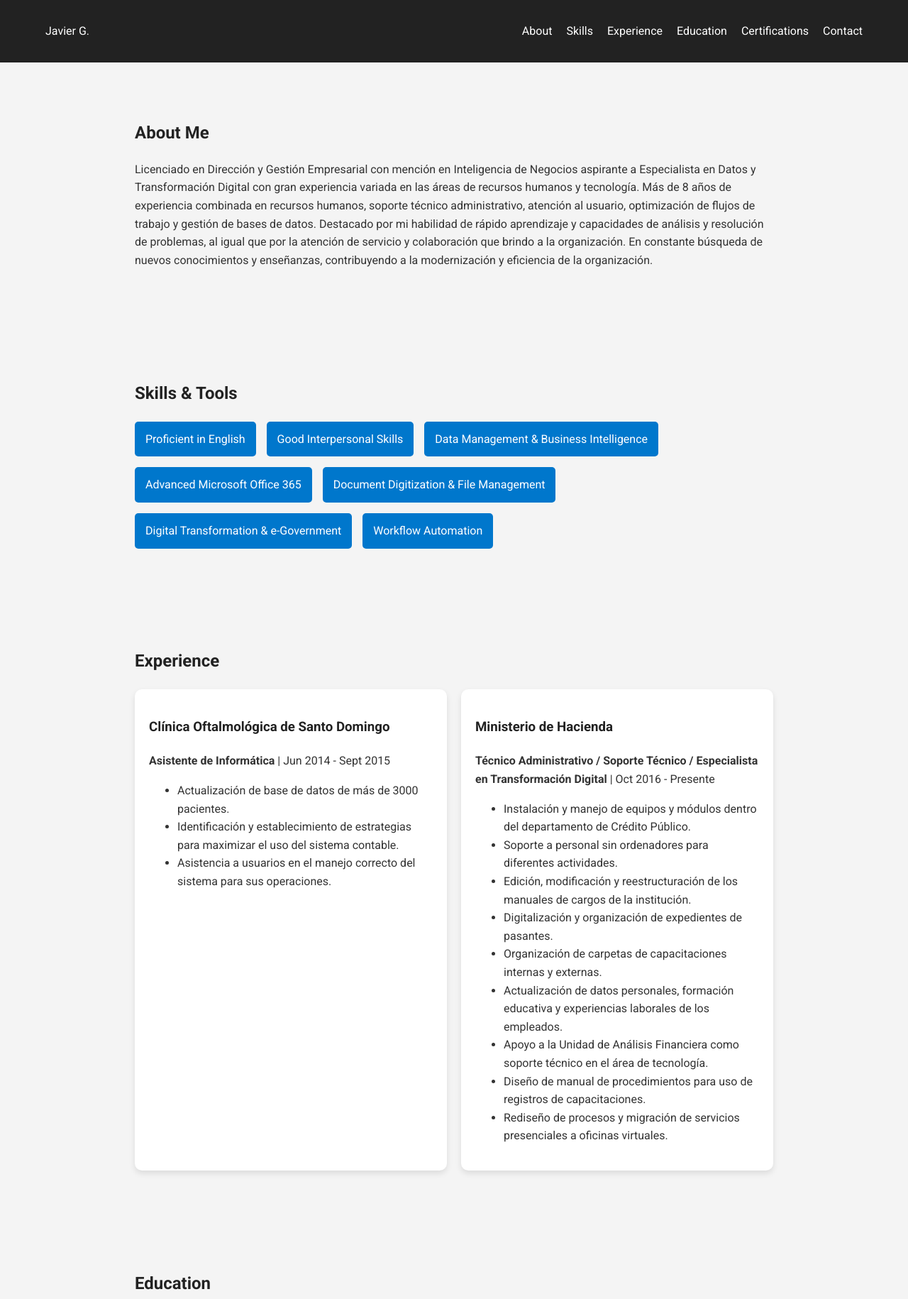
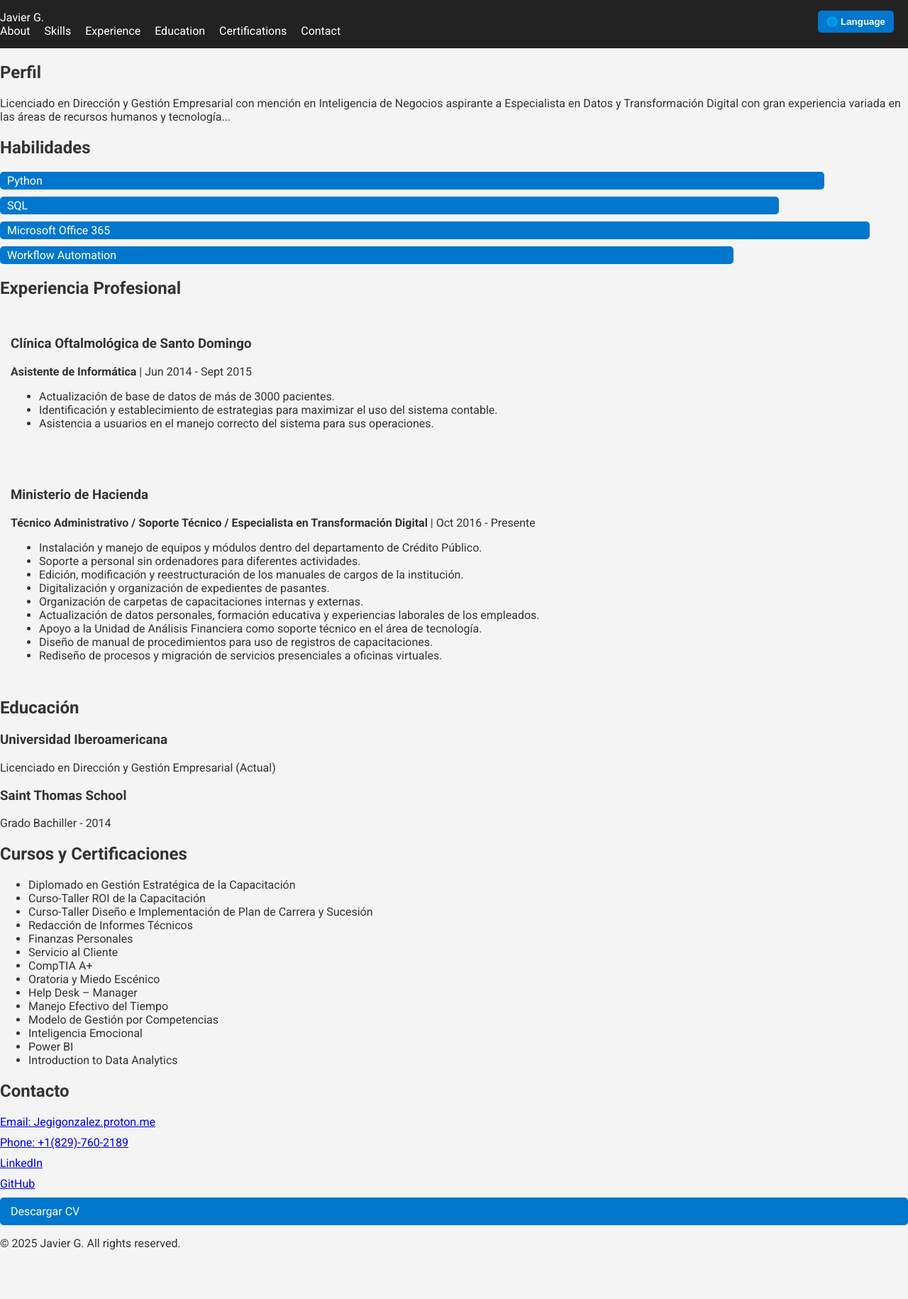
Before and after one commit to JavierEGI/JavierGPortfolio, a plain HTML site: page index.html in a window 1280 px wide. Shown: the top 1830 px of the page at 71% size. After the commit the page ends 1777 px from the top, so only its background shows below. Drawn offline with Linux system fonts and the light colour scheme.

Commit message:
Update with interactive features to my portfolio.
AHHH YEAAAHH

```diff
--- a/index.html
+++ b/index.html
@@ -1,13 +1,12 @@
 
 <!DOCTYPE html>
-<html lang="en">
+<html lang="es">
 <head>
 <meta charset="UTF-8">
 <meta name="viewport" content="width=device-width, initial-scale=1.0">
 <title>Javier G. Portfolio</title>
 <link rel="stylesheet" href="style.css">
 <link href="https://fonts.googleapis.com/css2?family=Roboto:wght@400;700&display=swap" rel="stylesheet">
-    <link rel="stylesheet" href="https://cdnjs.cloudflare.com/ajax/libs/font-awesome/6.5.0/css/all.min.css">
 </head>
 <body>
 <header>
@@ -22,31 +21,40 @@
 <li><a href="#contact">Contact</a></li>
 </ul>
 </nav>
+<div id="language-selector">
+  <button id="lang-button">🌐 Language</button>
+  <div id="lang-dropdown" class="dropdown-content">
+    <div class="lang-option" data-lang="en">🇺🇸 English</div>
+    <div class="lang-option" data-lang="es">🇪🇸 Español</div>
+    <div class="lang-option" data-lang="zh">🇨🇳 中文</div>
+    <div class="lang-option" data-lang="hi">🇮🇳 हिन्दी</div>
+    <div class="lang-option" data-lang="ar">🇸🇦 العربية</div>
+    <div class="lang-option" data-lang="fr">🇫🇷 Français</div>
+    <div class="lang-option" data-lang="ru">🇷🇺 Русский</div>
+    <div class="lang-option" data-lang="pt">🇵🇹 Português</div>
+    <div class="lang-option" data-lang="de">🇩🇪 Deutsch</div>
+    <div class="lang-option" data-lang="ja">🇯🇵 日本語</div>
+  </div>
+</div>
 </header>
 
 <section id="about">
-        <h1>About Me</h1>
-        <p>Licenciado en Dirección y Gestión Empresarial con mención en Inteligencia de Negocios aspirante a Especialista en Datos y Transformación Digital con gran experiencia variada en las áreas de recursos humanos y tecnología.
-        Más de 8 años de experiencia combinada en recursos humanos, soporte técnico administrativo, atención al usuario, optimización de flujos de trabajo y gestión de bases de datos.
-        Destacado por mi habilidad de rápido aprendizaje y capacidades de análisis y resolución de problemas, al igual que por la atención de servicio y colaboración que brindo a la organización.
-        En constante búsqueda de nuevos conocimientos y enseñanzas, contribuyendo a la modernización y eficiencia de la organización.</p>
+<h1>Perfil</h1>
+<p>Licenciado en Dirección y Gestión Empresarial con mención en Inteligencia de Negocios aspirante a Especialista en Datos y Transformación Digital con gran experiencia variada en las áreas de recursos humanos y tecnología...</p>
 </section>
 
 <section id="skills">
-        <h2>Skills & Tools</h2>
+<h2>Habilidades</h2>
 <div class="skills-container">
-            <div class="skill">Proficient in English</div>
-            <div class="skill">Good Interpersonal Skills</div>
-            <div class="skill">Data Management & Business Intelligence</div>
-            <div class="skill">Advanced Microsoft Office 365</div>
-            <div class="skill">Document Digitization & File Management</div>
-            <div class="skill">Digital Transformation & e-Government</div>
-            <div class="skill">Workflow Automation</div>
+<div class="skill-bar" data-skill="90%">Python</div>
+<div class="skill-bar" data-skill="85%">SQL</div>
+<div class="skill-bar" data-skill="95%">Microsoft Office 365</div>
+<div class="skill-bar" data-skill="80%">Workflow Automation</div>
 </div>
 </section>
 
 <section id="projects">
-        <h2>Experience</h2>
+<h2>Experiencia Profesional</h2>
 <div class="projects-container">
 <div class="project-card">
 <h3>Clínica Oftalmológica de Santo Domingo</h3>
@@ -76,7 +84,7 @@
 </section>
 
 <section id="education">
-        <h2>Education</h2>
+<h2>Educación</h2>
 <div class="education-item">
 <h3>Universidad Iberoamericana</h3>
 <p>Licenciado en Dirección y Gestión Empresarial (Actual)</p>
@@ -88,7 +96,7 @@
 </section>
 
 <section id="certifications">
-        <h2>Certifications & Courses</h2>
+<h2>Cursos y Certificaciones</h2>
 <ul class="certifications-list">
 <li>Diplomado en Gestión Estratégica de la Capacitación</li>
 <li>Curso-Taller ROI de la Capacitación</li>
@@ -108,18 +116,69 @@
 </section>
 
 <section id="contact">
-        <h2>Contact</h2>
+<h2>Contacto</h2>
 <div class="contact-container">
 <a href="mailto:Jegigonzalez.proton.me">Email: Jegigonzalez.proton.me</a>
 <a href="tel:+18297602189">Phone: +1(829)-760-2189</a>
 <a href="https://www.linkedin.com/in/javieregi/" target="_blank">LinkedIn</a>
 <a href="https://github.com/JavierEGI" target="_blank">GitHub</a>
-            <a href="JavierG_CV.pdf" download class="download-cv">Download CV</a>
+<a href="JavierG_CV.pdf" download class="download-cv">Descargar CV</a>
 </div>
 </section>
 
 <footer>
 <p>&copy; 2025 Javier G. All rights reserved.</p>
 </footer>
+
+<script>
+// Smooth scroll
+document.querySelectorAll('nav a').forEach(anchor => {
+    anchor.addEventListener('click', function(e){
+        e.preventDefault();
+        document.querySelector(this.getAttribute('href')).scrollIntoView({behavior: 'smooth'});
+    });
+});
+
+// Animate skill bars
+const skillBars = document.querySelectorAll('.skill-bar');
+window.addEventListener('scroll', () => {
+    skillBars.forEach(bar => {
+        const rect = bar.getBoundingClientRect();
+        if(rect.top < window.innerHeight - 50){
+            bar.style.width = bar.dataset.skill;
+            bar.style.background = '#0077cc';
+            bar.style.color = '#fff';
+            bar.style.transition = 'width 2s ease-in-out';
+        }
+    });
+});
+
+// Language selector with flags
+const translations = {
+  en: {aboutTitle:"About Me",aboutText:"Business Administration graduate specialized in Business Intelligence...",skillsTitle:"Skills & Tools",projectsTitle:"Experience",educationTitle:"Education",certificationsTitle:"Certifications & Courses",contactTitle:"Contact",downloadCV:"Download CV"},
+  es: {aboutTitle:"Perfil",aboutText:"Licenciado en Dirección y Gestión Empresarial con mención...",skillsTitle:"Habilidades",projectsTitle:"Experiencia Profesional",educationTitle:"Educación",certificationsTitle:"Cursos y Certificaciones",contactTitle:"Contacto",downloadCV:"Descargar CV"},
+  zh:{aboutTitle:"关于我",aboutText:"...",skillsTitle:"技能",projectsTitle:"经验",educationTitle:"教育",certificationsTitle:"认证",contactTitle:"联系",downloadCV:"下载简历"},
+  hi:{aboutTitle:"मेरे बारे में",aboutText:"...",skillsTitle:"कौशल",projectsTitle:"अनुभव",educationTitle:"शिक्षा",certificationsTitle:"प्रमाणपत्र",contactTitle:"संपर्क",downloadCV:"सीवी डाउनलोड करें"},
+  ar:{aboutTitle:"من أنا",aboutText:"...",skillsTitle:"المهارات",projectsTitle:"الخبرة",educationTitle:"التعليم",certificationsTitle:"الشهادات",contactTitle:"اتصال",downloadCV:"تحميل السيرة الذاتية"},
+  fr:{aboutTitle:"À propos",aboutText:"...",skillsTitle:"Compétences",projectsTitle:"Expérience",educationTitle:"Éducation",certificationsTitle:"Certifications",contactTitle:"Contact",downloadCV:"Télécharger CV"},
+  ru:{aboutTitle:"Обо мне",aboutText:"...",skillsTitle:"Навыки",projectsTitle:"Опыт",educationTitle:"Образование",certificationsTitle:"Сертификаты",contactTitle:"Контакт",downloadCV:"Скачать CV"},
+  pt:{aboutTitle:"Sobre Mim",aboutText:"...",skillsTitle:"Habilidades",projectsTitle:"Experiência",educationTitle:"Educação",certificationsTitle:"Certificações",contactTitle:"Contato",downloadCV:"Baixar CV"},
+  de:{aboutTitle:"Über mich",aboutText:"...",skillsTitle:"Fähigkeiten",projectsTitle:"Erfahrung",educationTitle:"Bildung",certificationsTitle:"Zertifikate",contactTitle:"Kontakt",downloadCV:"CV herunterladen"},
+  ja:{aboutTitle:"私について",aboutText:"...",skillsTitle:"スキル",projectsTitle:"経験",educationTitle:"教育",certificationsTitle:"資格",contactTitle:"連絡先",downloadCV:"履歴書をダウンロード"}
+};
+let currentLang='es';
+const elementsToTranslate={aboutTitle:document.querySelector('#about h1'),aboutText:document.querySelector('#about p'),skillsTitle:document.querySelector('#skills h2'),projectsTitle:document.querySelector('#projects h2'),educationTitle:document.querySelector('#education h2'),certificationsTitle:document.querySelector('#certifications h2'),contactTitle:document.querySelector('#contact h2'),downloadCV:document.querySelector('.download-cv')};
+document.querySelectorAll('.lang-option').forEach(option=>{
+  option.addEventListener('click',()=>{
+    const selectedLang=option.getAttribute('data-lang');
+    currentLang=selectedLang;
+    for(let key in elementsToTranslate){
+      if(key==='downloadCV'){elementsToTranslate[key].textContent=translations[selectedLang][key];}
+      else{elementsToTranslate[key].innerText=translations[selectedLang][key];}
+    }
+  });
+});
+</script>
+
 </body>
 </html>
--- a/style.css
+++ b/style.css
@@ -1,56 +1,21 @@
 
-body {
-    font-family: 'Roboto', sans-serif;
-    margin: 0;
-    padding: 0;
-    line-height: 1.6;
-    background: #f4f4f4;
-    color: #333;
-    scroll-behavior: smooth;
-}
+body { font-family: 'Roboto', sans-serif; margin:0; background:#f4f4f4; color:#333; }
+header { background:#222; color:#fff; padding:15px 0; position:sticky; top:0; z-index:10; }
+nav ul { list-style:none; display:flex; gap:20px; margin:0; padding:0; }
+nav ul li a { color:#fff; text-decoration:none; }
+.skills-container { display:flex; flex-direction:column; gap:10px; margin-top:20px; }
+.skill-bar { position:relative; height:25px; border-radius:5px; background:#ddd; line-height:25px; padding-left:10px; overflow:hidden; width:0; }
+.projects-container { display:flex; flex-direction:column; gap:15px; margin-top:20px; }
+.project-card { background:#f4f4f4; border-radius:10px; padding:15px; transition: transform 0.3s ease, box-shadow 0.3s ease; }
+.project-card:hover { transform: translateY(-5px); box-shadow: 0 10px 20px rgba(0,0,0,0.2); cursor:pointer; }
+.contact-container { display:flex; flex-direction:column; gap:10px; margin-top:20px; }
+.download-cv { display:inline-block; padding:10px 15px; background:#0077cc; color:#fff; border-radius:5px; text-decoration:none; }
 
-a { color: #0077cc; text-decoration: none; }
-
-header { background: #222; color: #fff; padding: 15px 0; position: sticky; top: 0; z-index: 1000; }
-
-nav { display: flex; justify-content: space-between; align-items: center; width: 90%; margin: auto; }
-
-nav ul { list-style: none; display: flex; gap: 20px; }
-
-nav ul li a { color: #fff; font-weight: 500; transition: color 0.3s; }
-
-nav ul li a:hover { color: #00aaff; }
-
-section { padding: 60px 20px; max-width: 900px; margin: auto; }
-
-h1,h2,h3 { color: #222; margin-bottom: 20px; }
-
-.skills-container { display: flex; flex-wrap: wrap; gap: 15px; }
-
-.skill { background: #0077cc; color: #fff; padding: 12px 15px; border-radius: 5px; display: flex; align-items: center; gap: 8px; font-weight: 500; }
-
-.projects-container { display: flex; flex-wrap: wrap; gap: 20px; }
-
-.project-card { background: #fff; padding: 20px; border-radius: 10px; flex: 1 1 300px; box-shadow: 0 4px 8px rgba(0,0,0,0.1); transition: transform 0.3s, box-shadow 0.3s; }
-
-.project-card:hover { transform: translateY(-5px); box-shadow: 0 8px 16px rgba(0,0,0,0.2); }
-
-.project-card a { display: inline-block; margin-top: 10px; color: #0077cc; font-weight: 500; }
-
-.education-item { margin-bottom: 20px; }
-
-.certifications-list { list-style: disc inside; padding-left: 0; margin-top: 20px; }
-
-.certifications-list li { margin-bottom: 10px; }
-
-.contact-container { display: flex; flex-direction: column; gap: 15px; }
-
-.contact-container a { display: flex; align-items: center; gap: 10px; font-weight: 500; color: #0077cc; }
-
-.download-cv { display: inline-flex; align-items: center; gap: 8px; background: #0077cc; color: #fff; padding: 10px 15px; border-radius: 5px; text-decoration: none; font-weight: 500; margin-top: 10px; transition: background 0.3s; }
-
-.download-cv:hover { background: #005fa3; }
-
-footer { text-align: center; padding: 20px; background: #222; color: #fff; margin-top: 40px; }
-
-@media (max-width: 768px) { nav ul { flex-direction: column; gap: 10px; } .skills-container, .projects-container { flex-direction: column; } }
+/* Language dropdown styles */
+#language-selector { position:absolute; top:15px; right:20px; }
+#lang-button { background:#0077cc; color:#fff; border:none; padding:8px 12px; border-radius:5px; cursor:pointer; font-weight:bold; }
+#lang-button:hover { background:#005fa3; }
+.dropdown-content { display:none; position:absolute; right:0; background-color:#f9f9f9; min-width:140px; box-shadow:0px 8px 16px rgba(0,0,0,0.2); border-radius:5px; z-index:100; }
+.lang-option { padding:8px 12px; cursor:pointer; font-size:0.9em; }
+.lang-option:hover { background-color:#0077cc; color:white; }
+#language-selector:hover .dropdown-content { display:block; }
```
Lines whose indentation alone changed are shown as unchanged.
